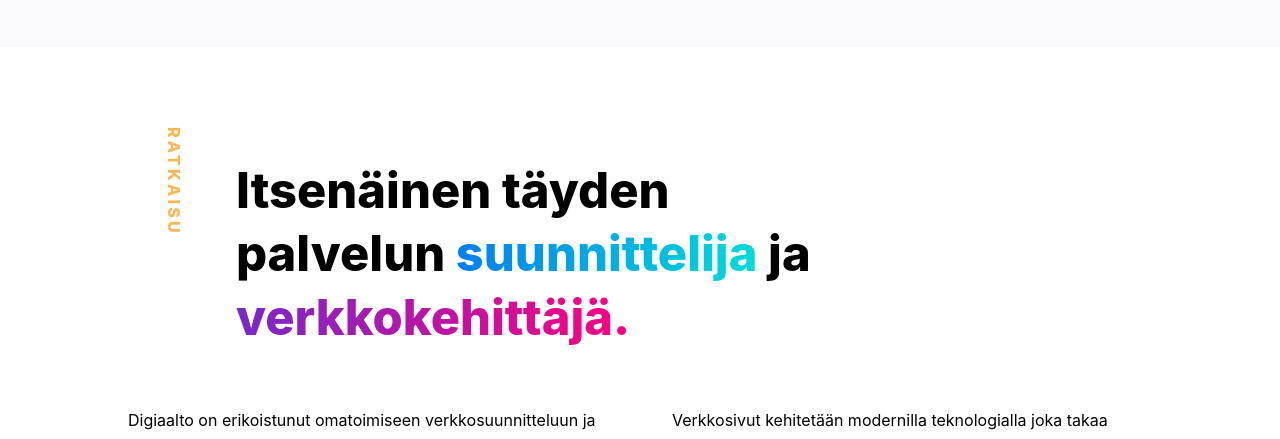
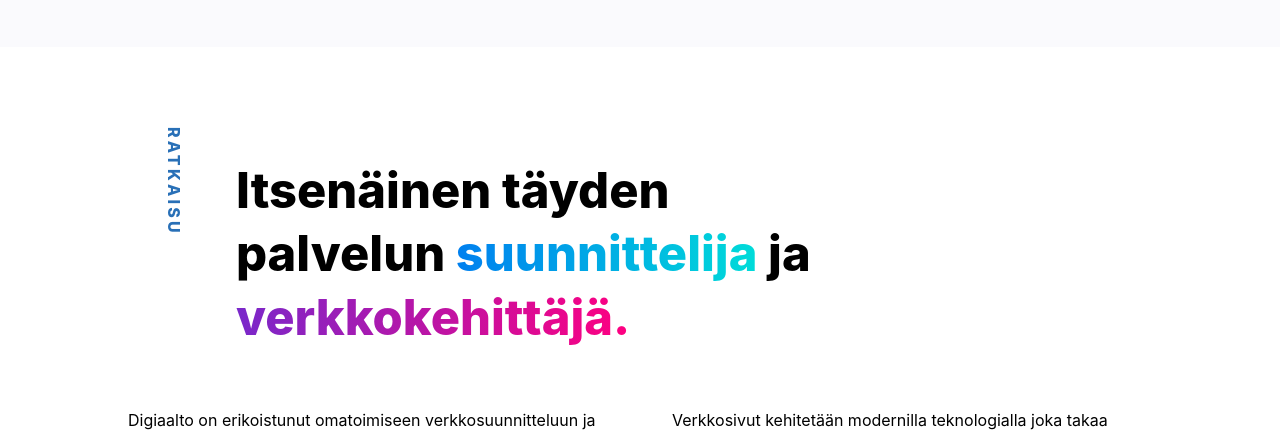
Before and after one commit to digiaalto/etusivu, a Next.js app: page / in a window 1280 px wide. Shown: the part 1360-1799 px from the top of the page. Built offline with nearby package versions, Linux system fonts and the light colour scheme; a small style sheet from the web is missing.

Commit message:
Tekstin väri virhe

```diff
--- a/styles/LP_Solution.module.sass
+++ b/styles/LP_Solution.module.sass
@@ -12,7 +12,7 @@
 
 .preheader
 	@include preheader
-	color: map-get($colors, trinary)
+	color: map-get($colors, tertiary)
 
 .header
 	font-size: 1.75rem
```
